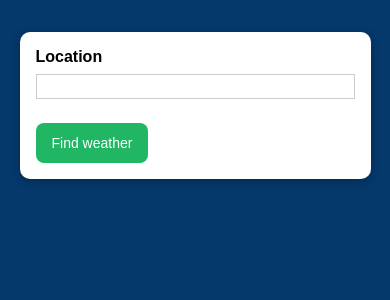
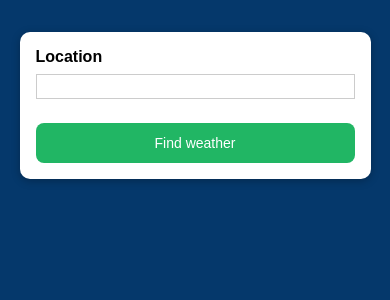
Before and after one commit to aon/weather-app-react-demo, a React (Create React App) app: page / in a window 390 px wide. Shown: the top 300 px of the page. Built offline with nearby package versions, Linux system fonts and the light colour scheme.

Commit message:
Add mobile support

```diff
--- a/src/UI/Button/Button.module.css
+++ b/src/UI/Button/Button.module.css
@@ -3,7 +3,7 @@
   border-radius: 8px;
   border-style: none;
   box-sizing: border-box;
-  color: #FFFFFF;
+  color: #ffffff;
   cursor: pointer;
   display: inline-block;
   font-size: 14px;
@@ -25,6 +25,6 @@
 }
 
 .button:hover,
-.button:focus {
+.button:active {
   background-color: #5cdb95;
 }
--- a/src/components/WeatherForecast.module.css
+++ b/src/components/WeatherForecast.module.css
@@ -1,10 +1,3 @@
-/* .card {
-  margin: auto;
-  padding: 1rem;
-  width: 90%;
-  max-width: 40rem;
-} */
-
 .title {
   margin: 0.6rem;
 }
@@ -48,3 +41,10 @@
 .right p {
   margin: 5px 0;
 }
+
+@media (max-width: 768px) {
+  .forecast {
+    flex-direction: column;
+    align-items: center;
+  }
+}
--- a/src/components/WeatherForm.module.css
+++ b/src/components/WeatherForm.module.css
@@ -19,5 +19,11 @@
 }
 
 .input button {
-  margin-top: 1rem
+  margin-top: 1rem;
 }
+
+@media (max-width: 768px) {
+  .input button {
+    width: 100%;
+  }
+}
```
